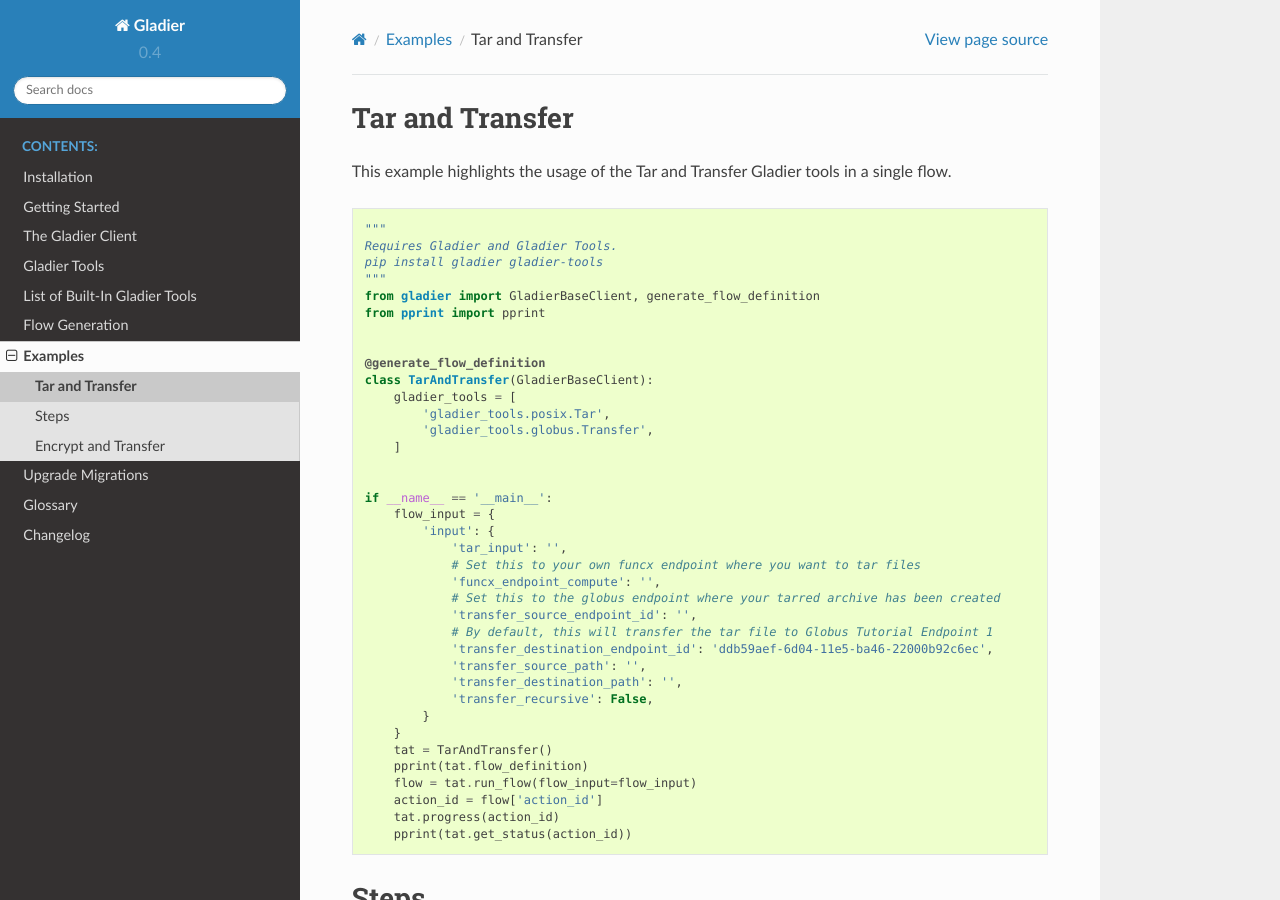
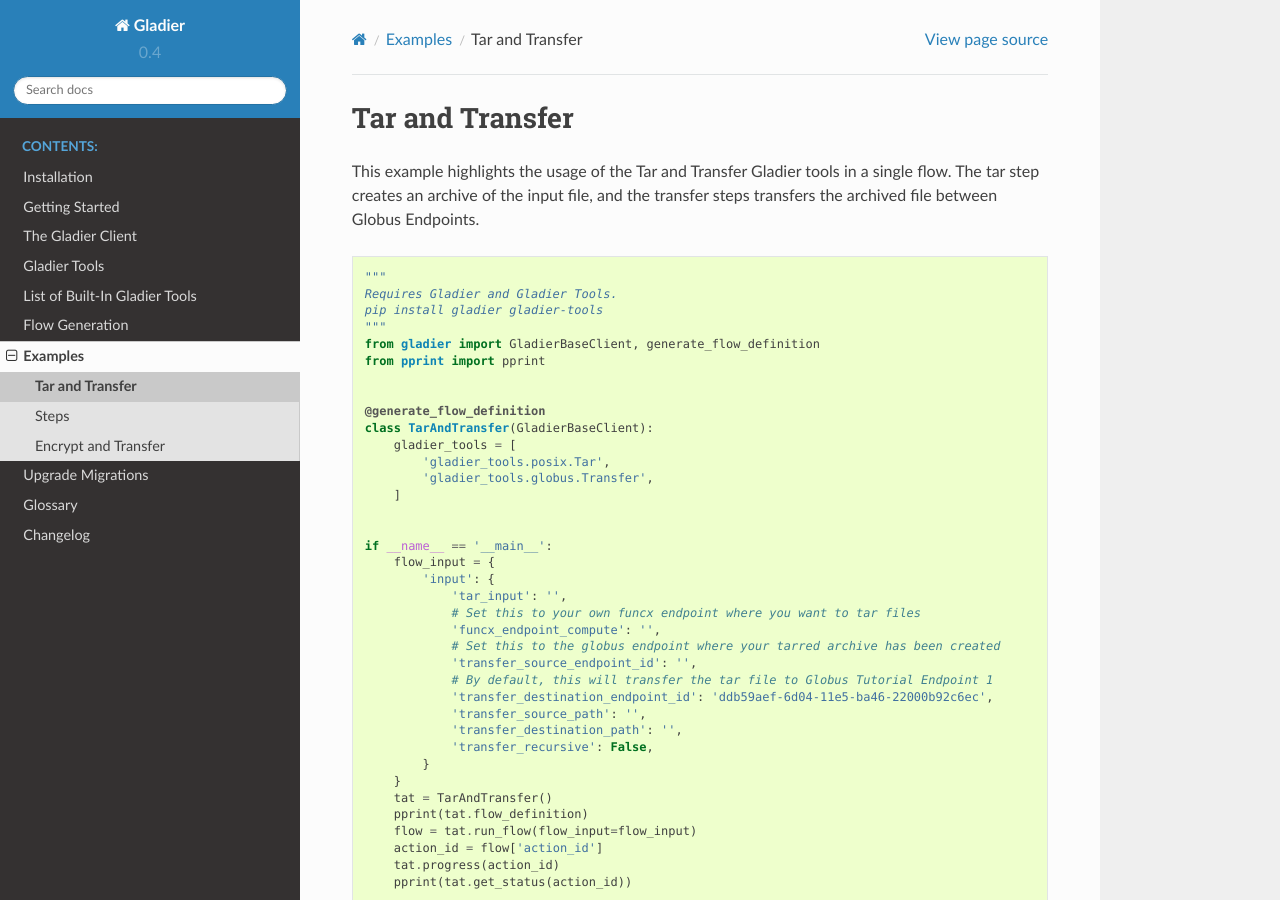
Before and after one commit to globus-gladier/gladier, a Sphinx documentation site: the page built from docs/examples/tar_and_transfer.rst, in a window 1280 px wide and 900 px high. Built offline with Sphinx 7.4.7 and the Read the Docs theme 2.0.0, drawn with Linux system fonts in a browser that asks for light colours.

Commit message:
tandt doc changes

```diff
--- a/docs/examples/tar_and_transfer.rst
+++ b/docs/examples/tar_and_transfer.rst
@@ -1,7 +1,7 @@
 Tar and Transfer
 ----------------
 
-This example highlights the usage of the Tar and Transfer Gladier tools in a single flow.
+This example highlights the usage of the Tar and Transfer Gladier tools in a single flow. The tar step creates an archive of the input file, and the transfer steps transfers the archived file between Globus Endpoints.
 
 .. literalinclude:: tandt.py
    :language: python
```
